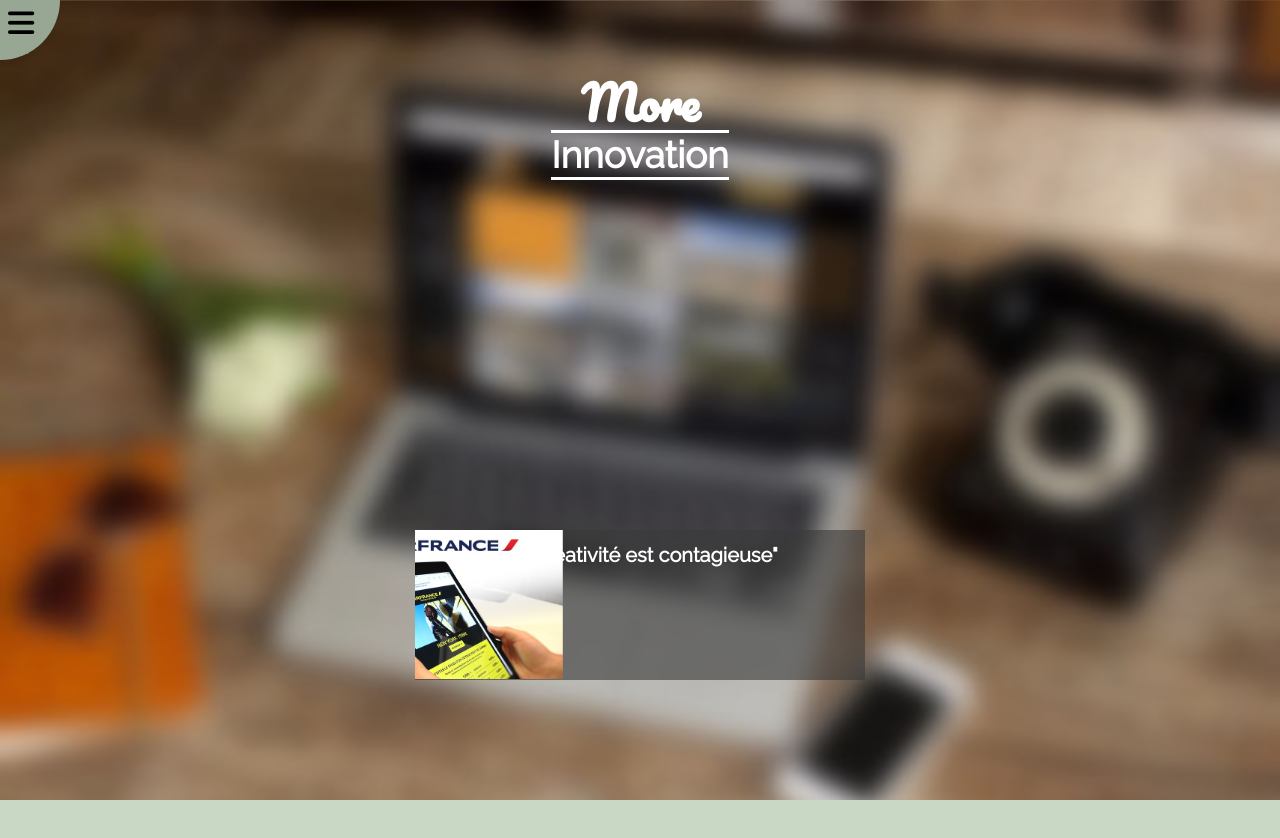
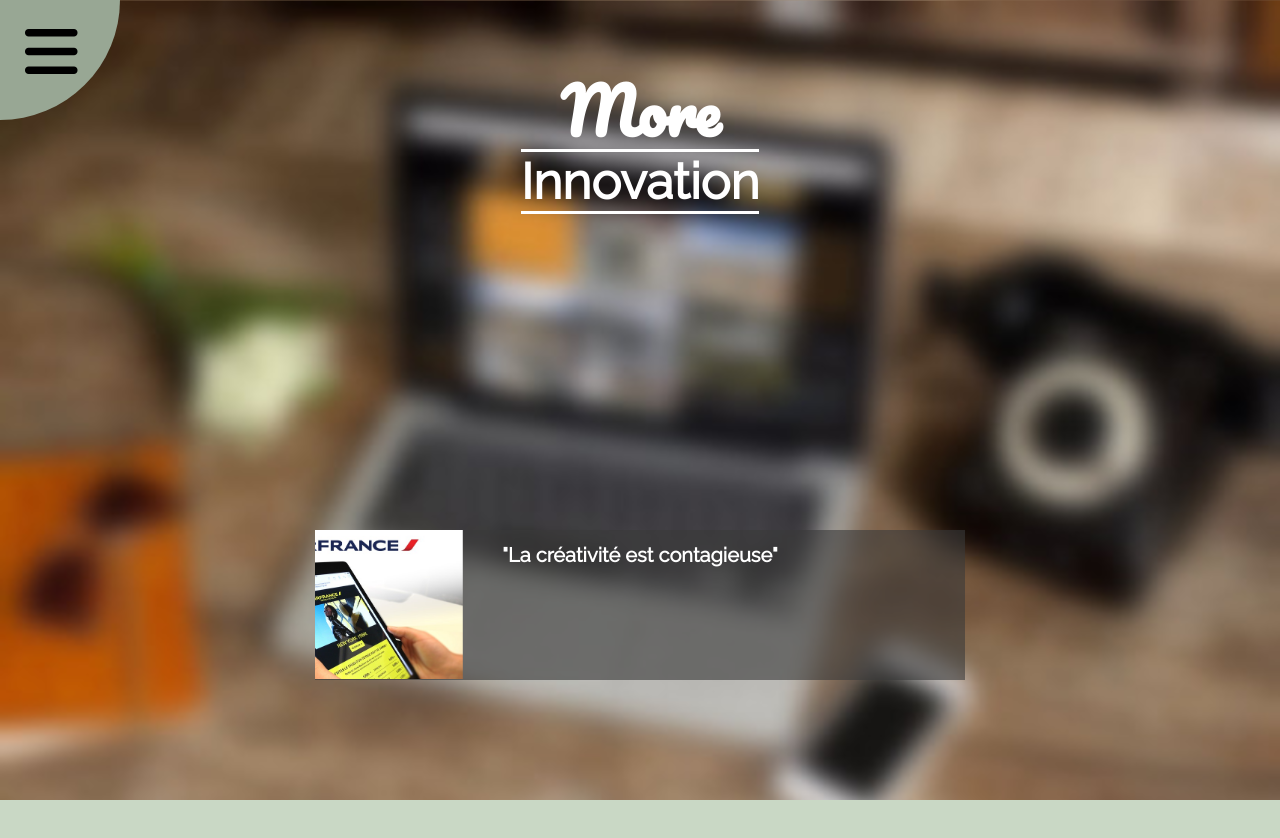
Before and after one commit to moradsimplon/more-innovation, a plain HTML site: page index.html in a window 1280 px wide. Shown: the top 838 px of the page. Drawn offline with nearby package versions, Linux system fonts and the light colour scheme; a web font is replaced by a local one.

Commit message:
header&h1 home-page >450w size >done

```diff
--- a/css/style.css
+++ b/css/style.css
@@ -425,14 +425,84 @@ h3{
 
 
 
+/*
+header .fa{
+  display: block;
+  margin: 8px 0 0 8px;
+  font-size: 30px;
+  width: 30px;
+}
+nav{
+  transition: 0.3s;
+}
+#hamb{
+  display: none;
+}
+#hamb:checked ~ #header{
+  height: 200px;
+  width: 200px;
+  background-color: rgb(152, 167, 148,0.8);
+}
 
+#hamb:checked ~ #header nav{
+  display: inline-block;
+}
 
+header ul{
+  list-style: none;
+  margin-top: 10px;
+  padding-left: 20px;
+}
+header li{
+  line-height: ;
+}
+header li a{
+  text-decoration: none;
+  color: white;
+  font-weight: bold;
+  font-size: 1.3em;
+}
 
+header li a::before{
+  content:".";
+  visibility: hidden;
+}
+header li a:hover::before{
+  visibility: visible;
+}*/
 
-@media (min-width: 450px) {
+/* /!\ADAPTATION CAROUSEL RESPONCIVE*/
+@media (min-width: 420px) {
   /*HOME PAGE -------/------/-----/----/---/--/-/-----
   @@@@@@@@@@@*/
 
+  /* @@@@@@@@@ header @@@@@@@@@@@@
+  @@@@@@@@@@@@@@@@@*/
+  header{
+    width: 120px;
+    height: 120px;
+  }
+  header .fa{
+    font-size: 60px;
+    margin: 22px 0 0 25px;
+  }
+  /*nav*/
+  header ul{
+    padding-left: 70px;
+  }
+  header ul li a{
+    font-size: 2.2em;
+  }
+  #hamb:checked ~ #header{
+    height: 400px;
+    width: 400px;
+  }
+
+  /*HOME PAGE -------/------/-----/----/---/--/-/-----
+  @@@@@@@@@@@*/
+  h1{
+    font-size: 3.9em;
+  }
   /*carousel*/
   .carousel{
     width: 450px;
@@ -448,6 +518,15 @@ h3{
     }
   }
 
+}
+@media (min-width: 650px) {
+  /* @@@@@@@@@ header @@@@@@@@@@@@
+  @@@@@@@@@@@@@@@@@*/
+
+  /*carousel*/
+  .carousel{
+    width: 650px;
+  }
 @media (min-width: 768px) {
   /*HOME PAGE -------/------/-----/----/---/--/-/-----
   @@@@@@@@@@@*/
--- a/index.html
+++ b/index.html
@@ -23,10 +23,10 @@
         <!-- nav -->
         <nav>
           <ul>
-            <li><a href="#home">Home</a></li>
-            <li><a href="#equipe">Equipe</a></li>
-            <li><a href="#presation">Préstations</a></li>
-            <li><a href="#contact">Contact</a></li>
+            <li><a tabindex="-1" href="#home">Home</a></li>
+            <li><a tabindex="-1" href="#equipe">Equipe</a></li>
+            <li><a tabindex="-1" href="#presation">Préstations</a></li>
+            <li><a tabindex="-1" href="#contact">Contact</a></li>
           </ul>
         </nav>
       </header>
```
